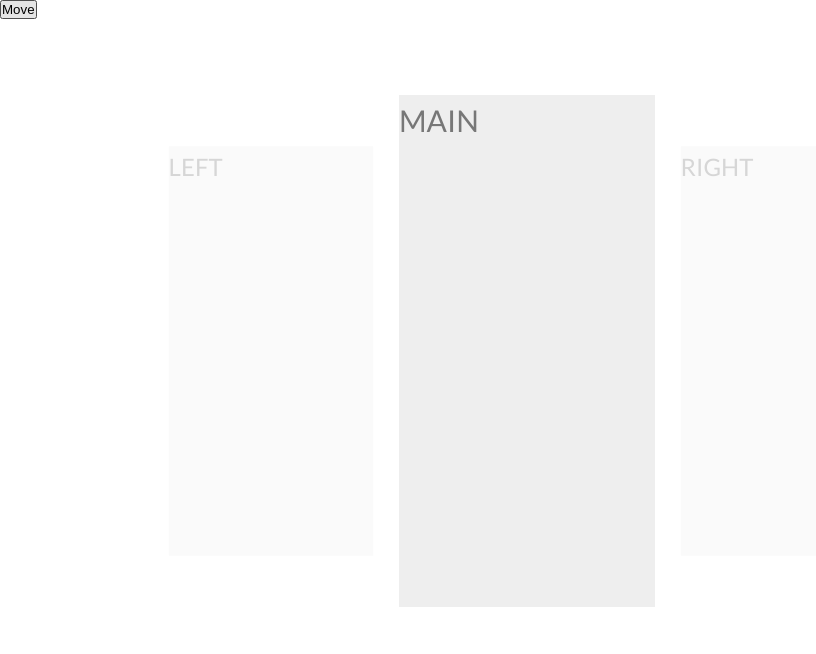
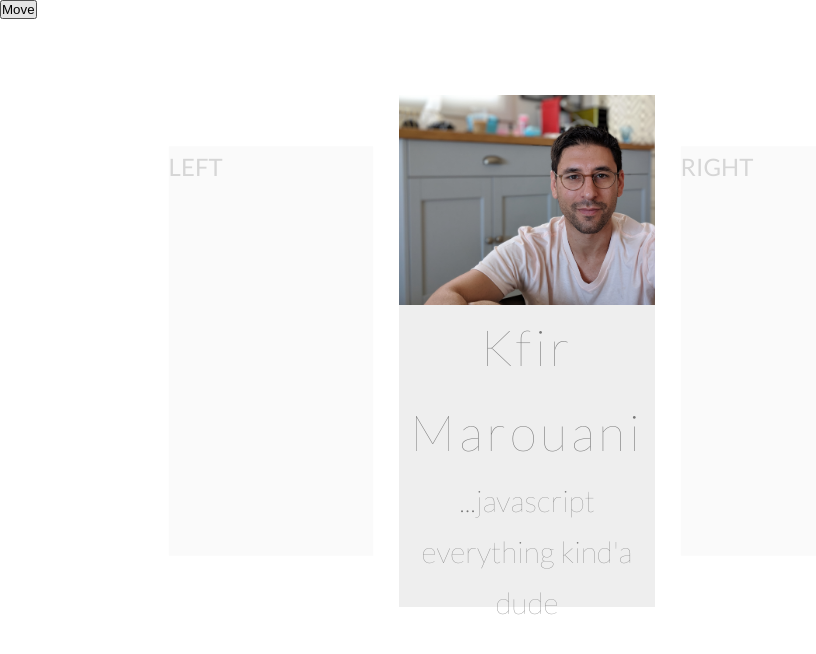
Before and after one commit to kfirm/profile-page, a PHP site: page /index.html in a window 1280 px wide. Shown: the top 654 px of the page, without its empty margins (0-816 px from the left). Run offline with PHP 8.4, Linux system fonts and the light colour scheme.

Commit message:
main card styling

```diff
--- a/css/style.css
+++ b/css/style.css
@@ -31,6 +31,19 @@ html {
     perspective: 150rem;
     -moz-perspective: 150rem;
     backface-visibility: hidden; }
+    .container .card .profile-image {
+      background-image: url(../img/kfir_full_width.jpg);
+      height: 21rem;
+      background-size: cover; }
+    .container .card .text {
+      text-align: center;
+      font-weight: 100; }
+      .container .card .text--name {
+        font-size: 5rem;
+        letter-spacing: 4px; }
+      .container .card .text--prase {
+        font-size: 2rem;
+        letter-spacing: 5px; }
     .container .card--0 {
       left: 0;
       z-index: 3;
--- a/index.html
+++ b/index.html
@@ -18,7 +18,15 @@
             LEFT
         </div>
         <div id="main" class="card card--1">
-                MAIN
+                <div class="profile-image">
+                </div>
+
+                <p class="text text--name">
+                    Kfir Marouani
+                </p>
+                <p class="text text--phrase">
+                    ...javascript everything kind'a dude
+                </p>
         </div>
         <div id="right" class="card card--2">
             RIGHT
--- a/sass/rotating.scss
+++ b/sass/rotating.scss
@@ -38,6 +38,28 @@ html {
     -moz-perspective: 150rem;
     backface-visibility: hidden;
 
+    .profile-image {
+      background-image: url(../img/kfir_full_width.jpg);
+      height: 21rem;
+      background-size: cover;
+    }
+
+    .text {
+
+      text-align: center;
+      font-weight: 100;
+
+      &--name {
+        font-size: 5rem;
+        letter-spacing: 4px;
+      }
+
+      &--phrase {
+        font-size: 2rem;
+        letter-spacing: 5px;
+      }
+    }
+
     //left card
     &--0 {
       left: 0;
@@ -52,6 +74,7 @@ html {
       transition: all .8s ease;
       left: 25%;
       z-index: 2;
+
       // &__front {
       //   background: blue;
 
```
